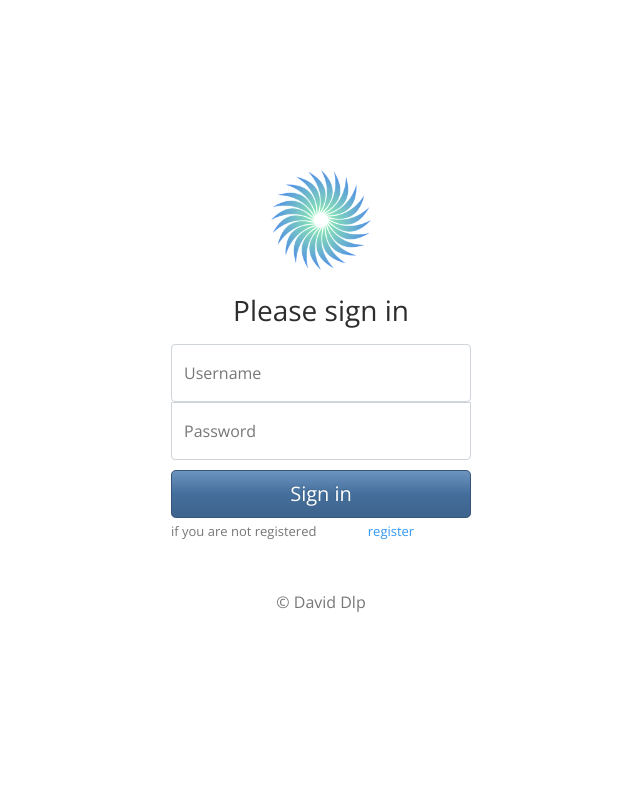
After one commit to DavidDlp/app_almacen_informatico, a Flask app: page /login in a window 1280 px wide. The commit adds this page. Shown: the whole page, without its empty margins (319-959 px from the left). Run offline with Flask 2, Linux system fonts and the light colour scheme; some libraries are stand-ins or nearby versions.

Commit message:
create base and login html

```diff
--- a/main.py
+++ b/main.py
@@ -7,8 +7,24 @@ from models.roles import Role
 # Inicio servidor Flask
 app = Flask(__name__)
 
+@app.route('/')
+def index():
+    return redirect(url_for('login'))
 
-@app.route('/')
+@app.route('/login', methods=['GET', 'POST'])
+def login():
+    if request.method == 'POST':
+        print(request.form['username'])
+        print(request.form['password'])
+        return render_template("login.html")
+    else:
+        return render_template("login.html")
+
+@app.route('/register')
+def register():
+    return render_template("register.html")
+
+@app.route('/home')
 def home():
     all_products = db.session.query(Product).all()
     return render_template("index.html", all_products=all_products)
--- /dev/null
+++ b/static/css/login.css
@@ -0,0 +1,37 @@
+html,
+body {
+  height: 100%;
+}
+
+body {
+  display: flex;
+  align-items: center;
+  padding-top: 40px;
+  padding-bottom: 40px;
+  background-color: #f5f5f5;
+}
+
+.form-signin {
+  max-width: 330px;
+  padding: 15px;
+}
+
+.form-signin .form-floating:focus-within {
+  z-index: 2;
+}
+
+.form-signin input[type="email"] {
+  margin-bottom: -1px;
+  border-bottom-right-radius: 0;
+  border-bottom-left-radius: 0;
+}
+
+.form-signin input[type="password"] {
+  margin-bottom: 10px;
+  border-top-left-radius: 0;
+  border-top-right-radius: 0;
+}
+
+.register {
+    font-size: small
+}
--- /dev/null
+++ b/templates/base.html
@@ -0,0 +1,17 @@
+<!DOCTYPE html>
+<html lang="en">
+<head>
+    <meta charset="UTF-8">
+    <!--Custom CSS-->
+    {% block customCss%}{% endblock %}
+    <!-- CSS BootStraps -->
+    <link href="https://cdn.jsdelivr.net/npm/bootstrap@5.2.2/dist/css/bootstrap.min.css" rel="stylesheet" integrity="sha384-Zenh87qX5JnK2Jl0vWa8Ck2rdkQ2Bzep5IDxbcnCeuOxjzrPF/et3URy9Bv1WTRi" crossorigin="anonymous">
+    <link rel="stylesheet" href="https://cdn.jsdelivr.net/npm/bootswatch@4.5.2/dist/spacelab/bootstrap.min.css" integrity="sha384-F1AY0h4TrtJ8OCUQYOzhcFzUTxSOxuaaJ4BeagvyQL8N9mE4hrXjdDsNx249NpEc" crossorigin="anonymous">
+    <!-- JavaScript Bundle with Popper -->
+    <script src="https://cdn.jsdelivr.net/npm/bootstrap@5.2.2/dist/js/bootstrap.bundle.min.js" integrity="sha384-OERcA2EqjJCMA+/3y+gxIOqMEjwtxJY7qPCqsdltbNJuaOe923+mo//f6V8Qbsw3" crossorigin="anonymous"></script>
+    <title>App Informatica | {% block title %}{% endblock %}</title>
+</head>
+<body class="text-center">
+    {% block body %}{% endblock %}
+</body>
+</html>
--- /dev/null
+++ b/templates/login.html
@@ -0,0 +1,31 @@
+{% extends './base.html' %}
+<!--Custom CSS-->
+{% block customCss %}<link rel="stylesheet" href="{{ url_for('static', filename='css/login.css' )}}">{% endblock %}
+{% block title %}Login{% endblock %}
+
+{% block body %}
+<main class="form-signin w-100 m-auto">
+  <form action="/login" method="post" >
+    <img class="mb-4" src="../static/image/logo.png" alt="logo" width="100" height="100">
+    <h1 class="h3 mb-3 fw-normal">Please sign in</h1>
+
+    <div class="form-floating">
+      <input type="text" class="form-control" id="username" name="username" placeholder="username">
+      <label for="floatingInput">Username</label>
+    </div>
+    <div class="form-floating">
+      <input type="password" class="form-control" id="password" name="password" placeholder="Password">
+      <label for="floatingPassword">Password</label>
+    </div>
+
+    <!--<div class="checkbox mb-3">
+      <label>
+        <input type="checkbox" value="remember-me"> Remember me
+      </label>
+    </div>-->
+    <button class="w-100 btn btn-lg btn-primary" type="submit">Sign in</button>
+    <p class="mt-1 text-start register">if you are not registered <a class="ps-5" href="/register">register</a></p>
+    <p class="mt-5 mb-3 text-muted">&copy; David Dlp</p>
+  </form>
+</main>
+{% endblock %}
```
Also changed, not shown: templates/index.html (+7 -16 lines), templates/register.html (added, +7 -0 lines), database/almacen_informatico.db, static/css/index.css (renamed from static/style/main.css).
